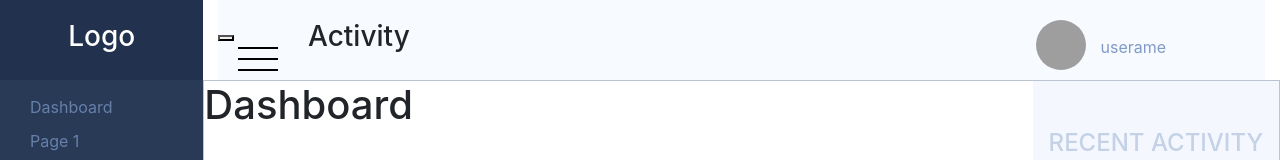
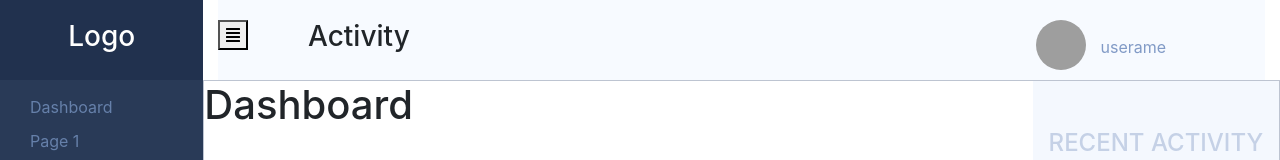
Before and after one commit to yllipetrovci/ylli-petrovci-react-js-boilerplate, a React (Create React App) app: page / in a window 1280 px wide. Shown: the top 160 px of the page. Built offline with nearby package versions, Linux system fonts and the light colour scheme; grey boxes are pictures that could not be loaded.

Commit message:
install font-awesome icons dev environment

```diff
--- a/src/components/header.js
+++ b/src/components/header.js
@@ -8,11 +8,7 @@ const Header = (props) => {
             <div className="row">
                 <div className="col-1">
                     <button type="button">
-                        <div className="menu-icon">
-                            <div className="line"></div>
-                            <div className="line"></div>
-                            <div className="line"></div>
-                        </div>
+                        <i class="fas fa-align-justify"></i>
                     </button>
                 </div>
                 <div className="col-2">
--- a/src/index.js
+++ b/src/index.js
@@ -3,6 +3,11 @@ import ReactDOM from 'react-dom';
 import App from './App';
 import './styles/index.scss';
 import '../node_modules/bootstrap/dist/css/bootstrap.min.css';
+// import '../node_modules/font-awesome/css/font-awesome.min.css';
+import '@fortawesome/fontawesome-free/js/fontawesome'
+import '@fortawesome/fontawesome-free/js/solid'
+import '@fortawesome/fontawesome-free/js/regular'
+import '@fortawesome/fontawesome-free/js/brands'
 
 ReactDOM.render(
   <App />,
```
Also changed, not shown: package.json (+8 -7 lines).
